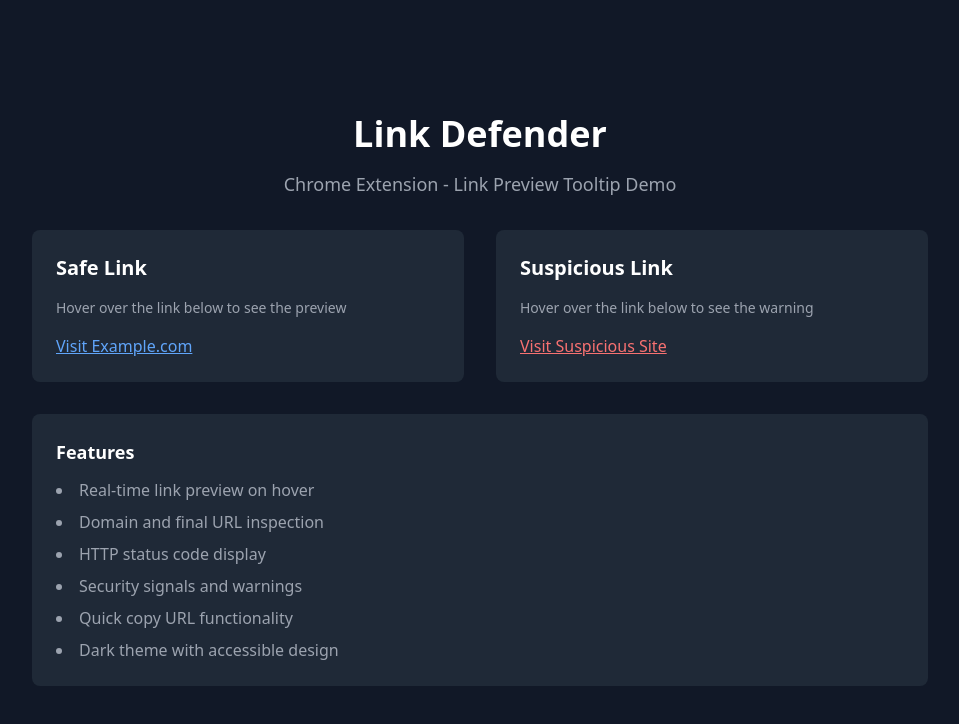
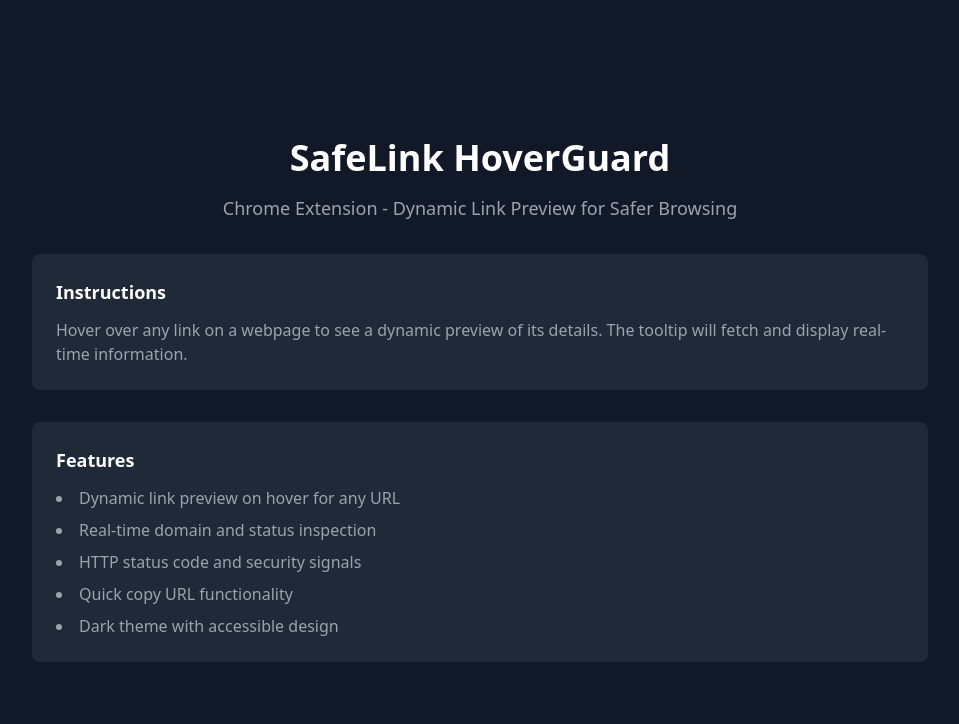
Before and after one commit to JosephMusenge/SafeLink-HoverGuard, a React (Vite) app: page / in a window 1280 px wide. Shown: the top 724 px of the page, without its empty margins (160-1119 px from the left). Built offline with nearby package versions, Linux system fonts and the light colour scheme; no server answers.

Commit message:
implement dynamic link preview tooltip with mouse events and updated UI text

```diff
--- a/src/App.tsx
+++ b/src/App.tsx
@@ -1,102 +1,88 @@
-import { useState } from 'react';
+import { useState, useEffect } from 'react';
 import LinkPreviewTooltip from './components/LinkPreviewTooltip';
 
 function App() {
-  const [showDemo, setShowDemo] = useState(true);
+  // const [showDemo, setShowDemo] = useState(true);
+  const [activeTooltip, setActiveTooltip] = useState<{ url: string; x: number; y: number } | null>(null);
 
-  const demoLinkSafe = {
-    title: '🔎 Link Preview',
-    targetDomain: 'example.com',
-    finalUrl: 'https://example.com/page',
-    httpStatus: 200,
-    signals: ['HTTPS enabled', 'Valid certificate', 'Known domain'],
-    isSuspicious: false
-  };
+  // Inject content script logic into the page
+  useEffect(() => {
+    const handleMouseOver = (e: MouseEvent) => {
+      const target = e.target;
+      if (target instanceof HTMLAnchorElement && target.href) {
+        setActiveTooltip({ url: target.href, x: e.clientX, y: e.clientY });
+      }
+    };
+    // const handleMouseOver = (e: MouseEvent) => {
+    //   const target = e.target as HTMLElement;
+    //   if (target.tagName === 'A' && target.href) {
+    //     setActiveTooltip({ url: target.href, x: e.clientX, y: e.clientY });
+    //   }
+    // };
 
-  const demoLinkSuspicious = {
-    title: '🔎 Link Preview',
-    targetDomain: 'suspicious-site.xyz',
-    finalUrl: 'https://suspicious-site.xyz/phishing',
-    httpStatus: 302,
-    signals: ['Multiple redirects', 'Recently registered domain', 'Suspicious TLD'],
-    isSuspicious: true
-  };
+    const handleMouseOut = () => {
+      setActiveTooltip(null);
+    };
+
+    document.addEventListener('mouseover', handleMouseOver);
+    document.addEventListener('mouseout', handleMouseOut);
+
+    return () => {
+      document.removeEventListener('mouseover', handleMouseOver);
+      document.removeEventListener('mouseout', handleMouseOut);
+    };
+  }, []);
+
+  // const demoLinkSafe = {
+  //   title: '🔎 Link Preview',
+  //   targetDomain: 'example.com',
+  //   finalUrl: 'https://example.com/page',
+  //   httpStatus: 200,
+  //   signals: ['HTTPS enabled', 'Valid certificate', 'Known domain'],
+  //   isSuspicious: false
+  // };
+
+  // const demoLinkSuspicious = {
+  //   title: '🔎 Link Preview',
+  //   targetDomain: 'suspicious-site.xyz',
+  //   finalUrl: 'https://suspicious-site.xyz/phishing',
+  //   httpStatus: 302,
+  //   signals: ['Multiple redirects', 'Recently registered domain', 'Suspicious TLD'],
+  //   isSuspicious: true
+  // };
 
   return (
     <div className="min-h-screen bg-gray-900 flex flex-col items-center justify-center p-8">
+      {activeTooltip && (
+        <LinkPreviewTooltip
+          url={activeTooltip.url}
+          onClose={() => setActiveTooltip(null)}
+          style={{
+            position: 'absolute',
+            top: `${activeTooltip.y + 10}px`,
+            left: `${activeTooltip.x + 10}px`,
+          }}
+        />
+      )}
       <div className="max-w-4xl w-full space-y-8">
         <div className="text-center space-y-4">
-          <h1 className="text-4xl font-bold text-white">Link Defender</h1>
-          <p className="text-gray-400 text-lg">Chrome Extension - Link Preview Tooltip Demo</p>
+          <h1 className="text-4xl font-bold text-white">SafeLink HoverGuard</h1>
+          <p className="text-gray-400 text-lg">Chrome Extension - Dynamic Link Preview for Safer Browsing</p>
         </div>
 
-        <div className="grid md:grid-cols-2 gap-8">
-          <div className="bg-gray-800 rounded-lg p-6 space-y-4">
-            <h2 className="text-xl font-semibold text-white">Safe Link</h2>
-            <p className="text-gray-400 text-sm">Hover over the link below to see the preview</p>
-            <div className="relative">
-              <a
-                href="#"
-                className="text-blue-400 hover:text-blue-300 underline"
-                onMouseEnter={(e) => {
-                  const rect = e.currentTarget.getBoundingClientRect();
-                  const tooltip = e.currentTarget.nextElementSibling as HTMLElement;
-                  if (tooltip) {
-                    tooltip.style.display = 'block';
-                    tooltip.style.top = `${rect.bottom + 8}px`;
-                    tooltip.style.left = `${rect.left}px`;
-                  }
-                }}
-                onMouseLeave={(e) => {
-                  const tooltip = e.currentTarget.nextElementSibling as HTMLElement;
-                  if (tooltip) {
-                    tooltip.style.display = 'none';
-                  }
-                }}
-              >
-                Visit Example.com
-              </a>
-              <LinkPreviewTooltip {...demoLinkSafe} />
-            </div>
-          </div>
-
-          <div className="bg-gray-800 rounded-lg p-6 space-y-4">
-            <h2 className="text-xl font-semibold text-white">Suspicious Link</h2>
-            <p className="text-gray-400 text-sm">Hover over the link below to see the warning</p>
-            <div className="relative">
-              <a
-                href="#"
-                className="text-red-400 hover:text-red-300 underline"
-                onMouseEnter={(e) => {
-                  const rect = e.currentTarget.getBoundingClientRect();
-                  const tooltip = e.currentTarget.nextElementSibling as HTMLElement;
-                  if (tooltip) {
-                    tooltip.style.display = 'block';
-                    tooltip.style.top = `${rect.bottom + 8}px`;
-                    tooltip.style.left = `${rect.left}px`;
-                  }
-                }}
-                onMouseLeave={(e) => {
-                  const tooltip = e.currentTarget.nextElementSibling as HTMLElement;
-                  if (tooltip) {
-                    tooltip.style.display = 'none';
-                  }
-                }}
-              >
-                Visit Suspicious Site
-              </a>
-              <LinkPreviewTooltip {...demoLinkSuspicious} />
-            </div>
-          </div>
+        <div className="bg-gray-800 rounded-lg p-6 space-y-3">
+          <h3 className="text-lg font-semibold text-white">Instructions</h3>
+          <p className="text-gray-400">
+            Hover over any link on a webpage to see a dynamic preview of its details. The tooltip will fetch and display real-time information.
+          </p>
         </div>
 
         <div className="bg-gray-800 rounded-lg p-6 space-y-3">
           <h3 className="text-lg font-semibold text-white">Features</h3>
           <ul className="text-gray-400 space-y-2 list-disc list-inside">
-            <li>Real-time link preview on hover</li>
-            <li>Domain and final URL inspection</li>
-            <li>HTTP status code display</li>
-            <li>Security signals and warnings</li>
+            <li>Dynamic link preview on hover for any URL</li>
+            <li>Real-time domain and status inspection</li>
+            <li>HTTP status code and security signals</li>
             <li>Quick copy URL functionality</li>
             <li>Dark theme with accessible design</li>
           </ul>
@@ -104,6 +90,89 @@ function App() {
       </div>
     </div>
   );
+
+  // return (
+  //   <div className="min-h-screen bg-gray-900 flex flex-col items-center justify-center p-8">
+  //     <div className="max-w-4xl w-full space-y-8">
+  //       <div className="text-center space-y-4">
+  //         <h1 className="text-4xl font-bold text-white">Link Defender</h1>
+  //         <p className="text-gray-400 text-lg">Chrome Extension - Link Preview Tooltip Demo</p>
+  //       </div>
+
+  //       <div className="grid md:grid-cols-2 gap-8">
+  //         <div className="bg-gray-800 rounded-lg p-6 space-y-4">
+  //           <h2 className="text-xl font-semibold text-white">Safe Link</h2>
+  //           <p className="text-gray-400 text-sm">Hover over the link below to see the preview</p>
+  //           <div className="relative">
+  //             <a
+  //               href="#"
+  //               className="text-blue-400 hover:text-blue-300 underline"
+  //               onMouseEnter={(e) => {
+  //                 const rect = e.currentTarget.getBoundingClientRect();
+  //                 const tooltip = e.currentTarget.nextElementSibling as HTMLElement;
+  //                 if (tooltip) {
+  //                   tooltip.style.display = 'block';
+  //                   tooltip.style.top = `${rect.bottom + 8}px`;
+  //                   tooltip.style.left = `${rect.left}px`;
+  //                 }
+  //               }}
+  //               onMouseLeave={(e) => {
+  //                 const tooltip = e.currentTarget.nextElementSibling as HTMLElement;
+  //                 if (tooltip) {
+  //                   tooltip.style.display = 'none';
+  //                 }
+  //               }}
+  //             >
+  //               Visit Example.com
+  //             </a>
+  //             <LinkPreviewTooltip {...demoLinkSafe} />
+  //           </div>
+  //         </div>
+
+  //         <div className="bg-gray-800 rounded-lg p-6 space-y-4">
+  //           <h2 className="text-xl font-semibold text-white">Suspicious Link</h2>
+  //           <p className="text-gray-400 text-sm">Hover over the link below to see the warning</p>
+  //           <div className="relative">
+  //             <a
+  //               href="#"
+  //               className="text-red-400 hover:text-red-300 underline"
+  //               onMouseEnter={(e) => {
+  //                 const rect = e.currentTarget.getBoundingClientRect();
+  //                 const tooltip = e.currentTarget.nextElementSibling as HTMLElement;
+  //                 if (tooltip) {
+  //                   tooltip.style.display = 'block';
+  //                   tooltip.style.top = `${rect.bottom + 8}px`;
+  //                   tooltip.style.left = `${rect.left}px`;
+  //                 }
+  //               }}
+  //               onMouseLeave={(e) => {
+  //                 const tooltip = e.currentTarget.nextElementSibling as HTMLElement;
+  //                 if (tooltip) {
+  //                   tooltip.style.display = 'none';
+  //                 }
+  //               }}
+  //             >
+  //               Visit Suspicious Site
+  //             </a>
+  //             <LinkPreviewTooltip {...demoLinkSuspicious} />
+  //           </div>
+  //         </div>
+  //       </div>
+
+  //       <div className="bg-gray-800 rounded-lg p-6 space-y-3">
+  //         <h3 className="text-lg font-semibold text-white">Features</h3>
+  //         <ul className="text-gray-400 space-y-2 list-disc list-inside">
+  //           <li>Real-time link preview on hover</li>
+  //           <li>Domain and final URL inspection</li>
+  //           <li>HTTP status code display</li>
+  //           <li>Security signals and warnings</li>
+  //           <li>Quick copy URL functionality</li>
+  //           <li>Dark theme with accessible design</li>
+  //         </ul>
+  //       </div>
+  //     </div>
+  //   </div>
+  // );
 }
 
 export default App;
```
